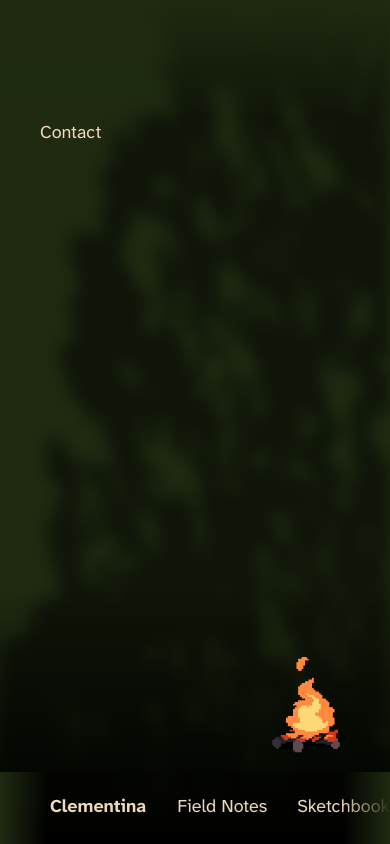
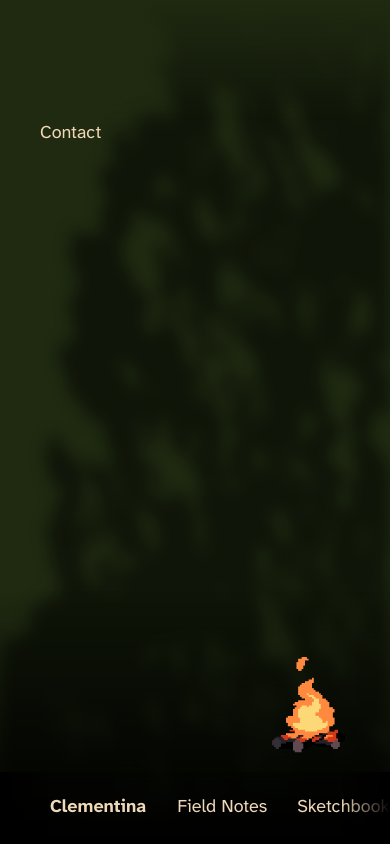
Before and after one commit to colecharb/clemi-web, a React (Vite) app: page /contact in a window 390 px wide. Built offline with nearby package versions, Linux system fonts and the light colour scheme.

Commit message:
fix: navigation gradient on small screens

```diff
--- a/src/components/Navigation.tsx
+++ b/src/components/Navigation.tsx
@@ -9,8 +9,8 @@ const Navigation = ({ routes }: Props) => {
     <>
       <div className='fixed left-0 right-0 bottom-0 sm:bottom-auto sm:top-0 z-30 backdrop-blur-sm'>
         <div className='flex px-10 py-5 gap-3 overflow-x-scroll pointer-events-auto place-items-center'>
-          <div className='absolute z-5 left-0 bottom-0 top-0 w-12 bg-gradient-to-r from-[var(--background)] to-transparent' />
-          <div className='absolute right-0 bottom-0 top-0 w-12 bg-gradient-to-l from-[var(--background)] to-transparent' />
+          <div className='absolute z-5 left-0 bottom-0 top-0 w-12 bg-gradient-to-r from-black to-transparent sm:bg-none' />
+          <div className='absolute right-0 bottom-0 top-0 w-12 bg-gradient-to-l from-black to-transparent sm:bg-none' />
 
           {routes.map(({ path, name, index }) => (
             <NavLink
```
